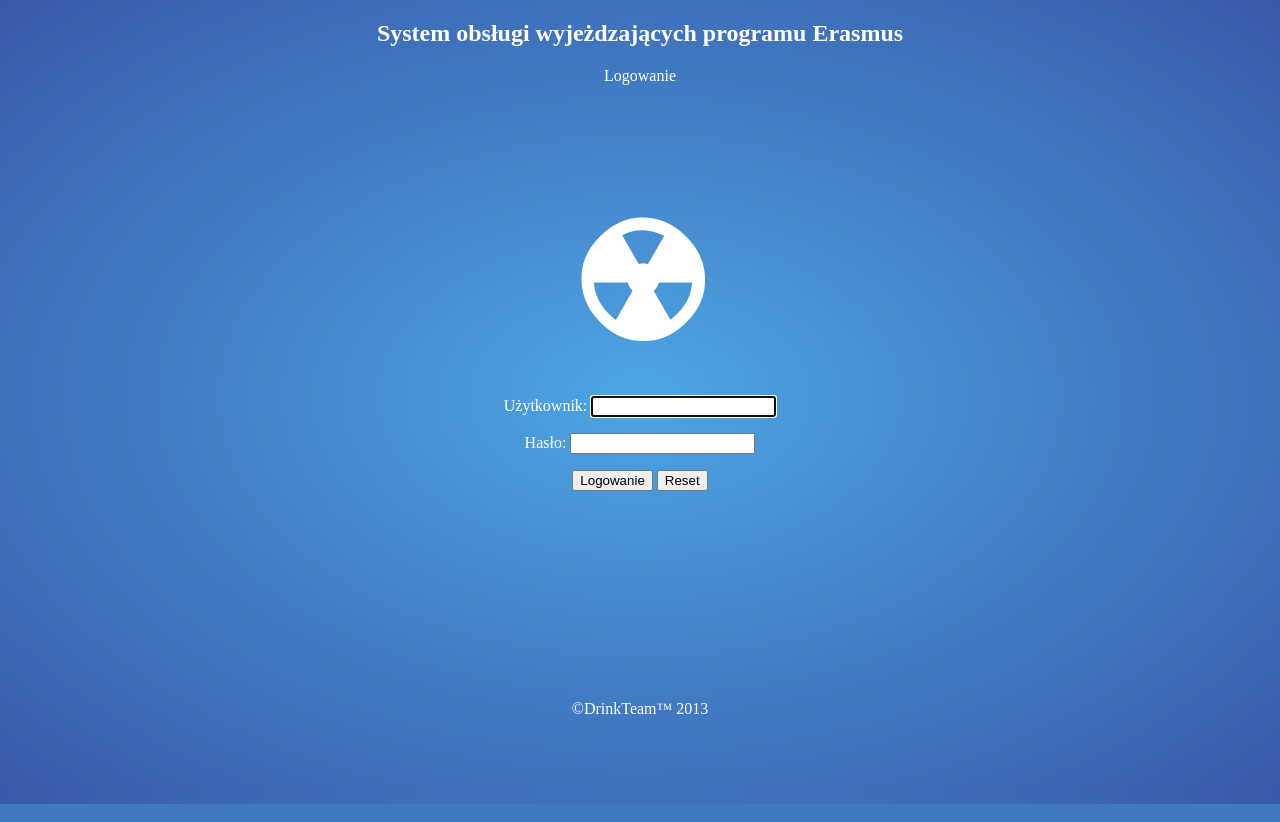
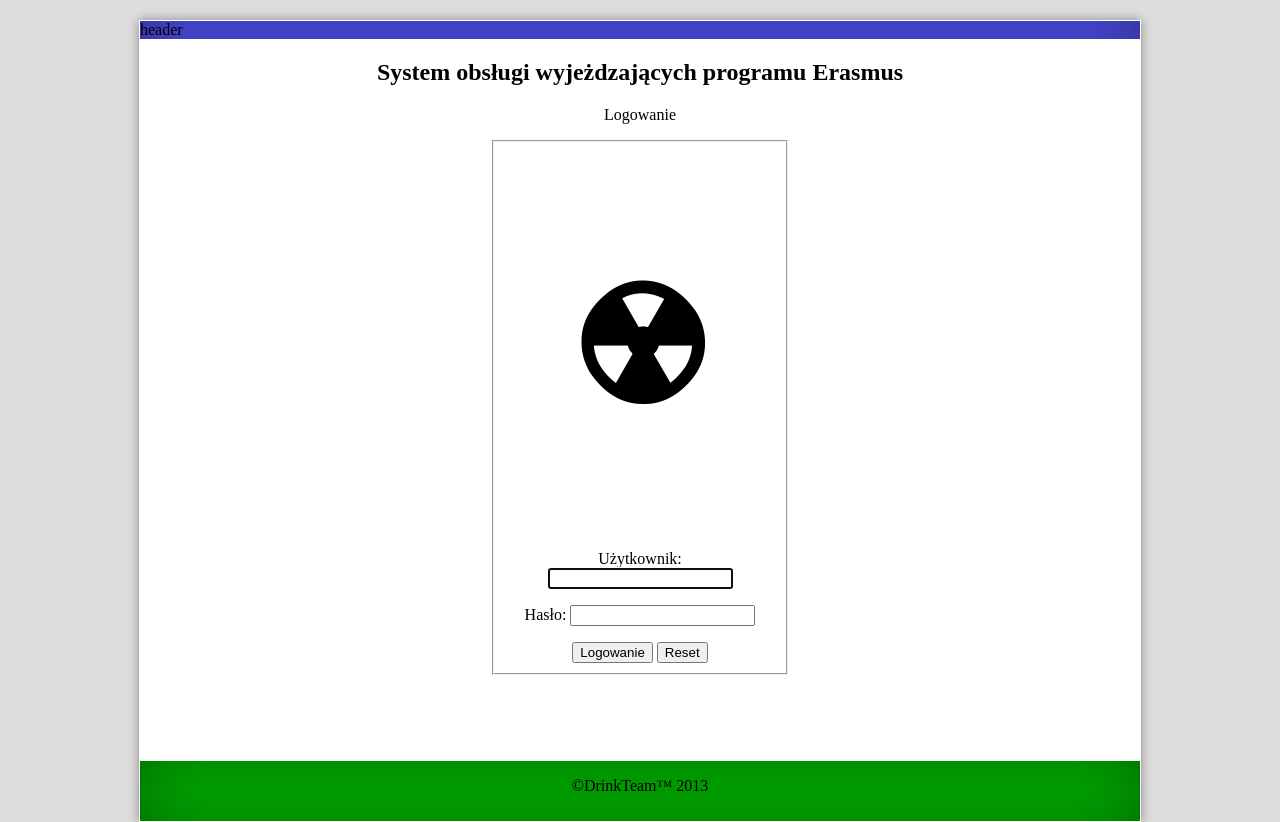
Before and after one commit to wi83669/erazmuswyj, a Django app: page / in a window 1280 px wide. Run offline with Django 3.2, Linux system fonts and the light colour scheme; parts of the project's set-up code (start-up, migrations or seed data) failed here and were passed over.

Commit message:
Revert "Poprawka konfiguracji static, css dla logowania, nowy template do logowania."
This reverts commit 37ee87df34b33248d3c42e69a2823329e6be74ea.

```diff
--- a/erasmus_leave/settings.py
+++ b/erasmus_leave/settings.py
@@ -69,7 +69,9 @@ STATIC_URL = '/static/'
 
 # Additional locations of static files
 STATICFILES_DIRS = (
-
+    # Put strings here, like "/home/html/static" or "C:/www/django/static".
+    # Always use forward slashes, even on Windows.
+    # Don't forget to use absolute paths, not relative paths.
 )
 
 # List of finder classes that know how to find static files in
--- a/erasmus_leave/static/css/login.css
+++ /dev/null
@@ -1,43 +0,0 @@
-
-html, body {
-	height:99%;
-	margin:0;
-	padding:0;
-}
-
-body
-{
-	background-image: -moz-radial-gradient(#4da5e3,#3859a9);
-	background-image: -webkit-gradient(radial, center center, 0, center center, 220, from(#4da5e3), to(#3859a9)); /* stara składnia */
-	background-image: -webkit-radial-gradient(#4da5e3,#3859a9); /* nowa składnia */
-	background-image: radial-gradient(#4da5e3,#3859a9);
-	color:white;
-	text-align:center;
-}
-
-
-#header {
-	clear:both;
-	text-align:center;
-	position:relative;
-	width:100%;
-}
-
-
-#content {
-	border:0px;
-	min-height: 300px;
-	margin-left:auto;
-	margin-right:auto;
-}
-
-#footer {
-	position:absolute;
-	bottom:5%;
-	min-height:60px;
-	width:100%;
-}
-
-.clear {
-	clear: both;
-}
--- a/erasmus_leave/templates/base.html
+++ b/erasmus_leave/templates/base.html
@@ -6,8 +6,7 @@
 		<meta http-equiv="Content-Type" content="text/html; charset=utf-8" />
 		<title>{% block title %} base template{% endblock %}</title>
 		<meta name="author" content="Adrian" />
-		{% load staticfiles %}
-		<link href="{% static "css/base.css" %}" rel="stylesheet" type="text/css" media ="screen">
+		<link href="../../css/base.css" rel="stylesheet" type="text/css" media ="screen">
 		<!-- Date: 2013-06-17 -->
 	</head>
 
--- a/erasmus_leave/templates/registration/login.html
+++ b/erasmus_leave/templates/registration/login.html
@@ -1,32 +1,22 @@
-<!DOCTYPE html PUBLIC "-//W3C//DTD HTML 4.01//EN"
-"http://www.w3.org/TR/html4/strict.dtd">
-
-<html xmlns="http://www.w3.org/1999/xhtml" lang="en">
-	<head>
-		<meta http-equiv="Content-Type" content="text/html; charset=utf-8" />
-		<title>System obsługi wyjeżdzających programu Erasmus - Logowanie</title>
-		<meta name="author" content="Mazdac" />
-		{% load staticfiles %}
-		<link href="{% static "css/login.css" %}" rel="stylesheet" type="text/css" media ="screen">
-	</head>
-
-	<body>
-			<div id="header">
+{% extends "base.html"%}
+{% block title %} - logowanie{% endblock %}
+{% block content%}
+<center>
 <h2>System obsługi wyjeżdzających programu Erasmus</h2>
 Logowanie
-			</div>
-			<div id="content">
-					<h1 style="font-size:10em;margin-bottom:0px;">&#9762;</h1>
+<p>
+<div style="margin-left:35%;margin-right:35%;">
+<fieldset>
+	<h1 style="font-size:10em">&#9762;</h1>
     <form method="post" action=".">{% csrf_token %}
     <div style="text-align:center";>{{ form.as_p }}</div>
     <input type="hidden" name="next" value="admin" />
-					<input type="submit" value="Logowanie"/> <input type="reset" value="Reset"/>
+    <input type="submit" value="Logowanie"/>    <input type="reset" value="Reset"/>
   </form>
+</fieldset>
 </div>
-
-			<div class="clear"></div>
-			<div id="footer">
-				&#169;DrinkTeam&#8482; 2013
-			</div>
-	</body>
-</html>
+</center>
+{% endblock %}
+{% block footer %}
+<div style="text-align:center;"><p>&#169;DrinkTeam&#8482; 2013</p></div>
+{% endblock %}
--- a/erasmus_leave/urls.py
+++ b/erasmus_leave/urls.py
@@ -30,5 +30,4 @@ urlpatterns = patterns('',
 	url(r'^(?P<osoba_id>\d+)/osoba_editform/$', views.osoba_editform, name='osoba_editform'),
 	url(r'^osoby/$', views.OsobaList.as_view()),
 
-
 )
```
Also changed, not shown: erasmus_leave/static/css/base.css (deleted, +0 -134 lines), 2 other files. Lines whose indentation alone changed are shown as unchanged.
